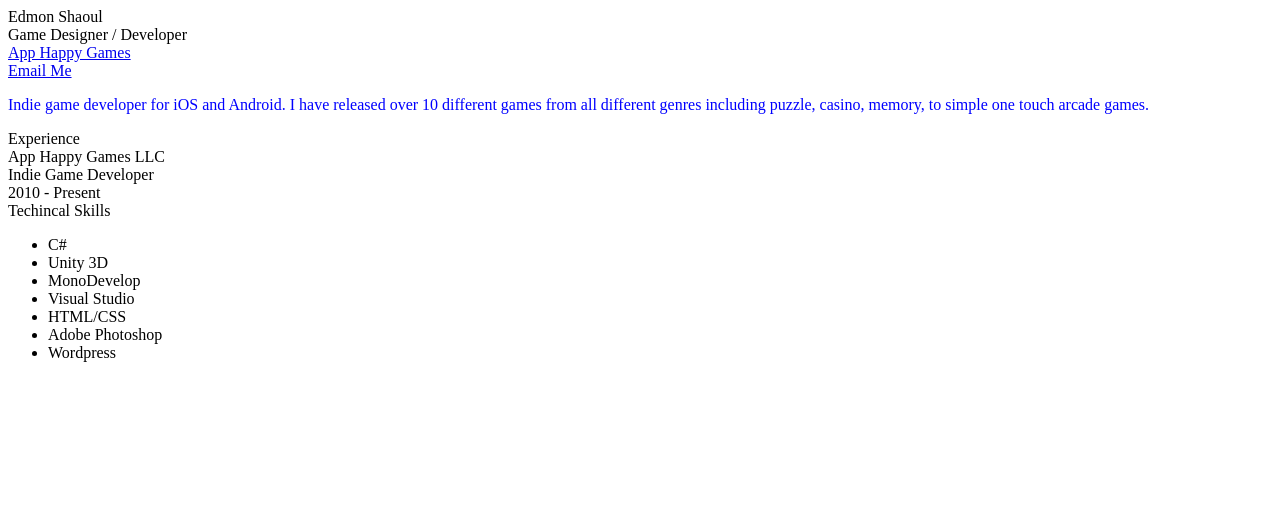
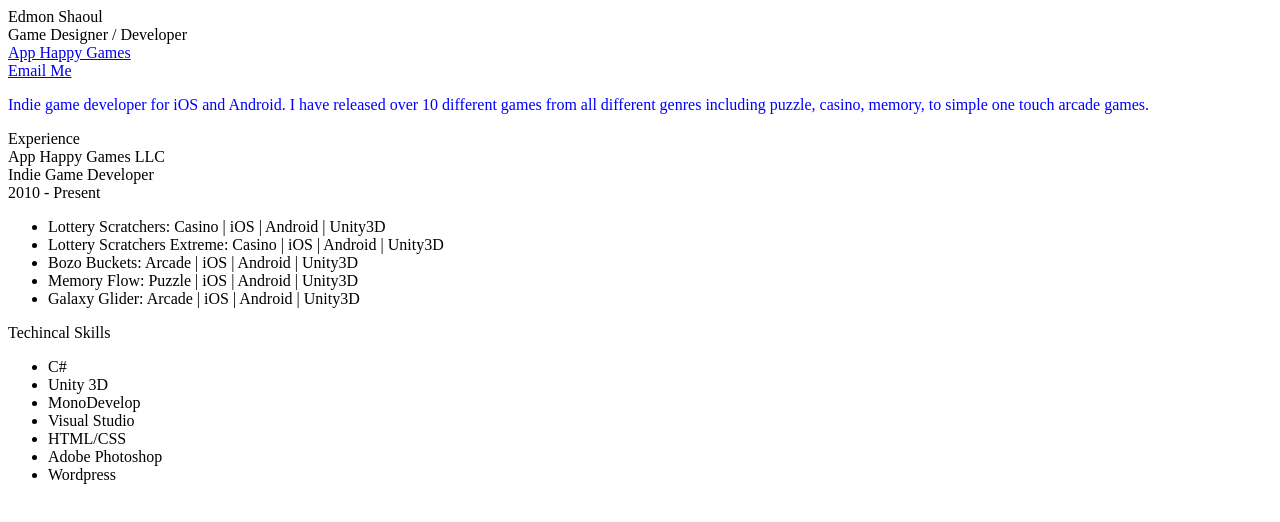
Before and after one commit to edmonshaoul/edmonshaoul.github.io, a plain HTML site: page index.html in a window 1280 px wide. Drawn offline with Linux system fonts and the light colour scheme.

Commit message:
Update index.html

```diff
--- a/index.html
+++ b/index.html
@@ -31,10 +31,23 @@
       </section>
 
      <section>
-                    <div class="section-title">Experience</div>
-                    <div class="job">App Happy Games LLC</div>
-                    <div class="job_title">Indie Game Developer</div>
-                    <div class="job_date">2010 - Present</div>
+
+       <div class="section-title">Experience</div>
+       <div class="job">App Happy Games LLC</div>
+       <div class="job_title">Indie Game Developer</div>
+       <div class="job_date">2010 - Present</div>
+
+       <div>
+         <div class="experience-container">
+          <ul>
+            <li>Lottery Scratchers: Casino | iOS | Android | Unity3D</li>
+            <li>Lottery Scratchers Extreme: Casino | iOS | Android | Unity3D</li>
+            <li>Bozo Buckets: Arcade | iOS | Android | Unity3D</li>
+            <li>Memory Flow: Puzzle | iOS | Android | Unity3D</li>
+            <li>Galaxy Glider: Arcade | iOS | Android | Unity3D</li>
+          </ul>
+       </div>
+
 
 
      </section>
```
